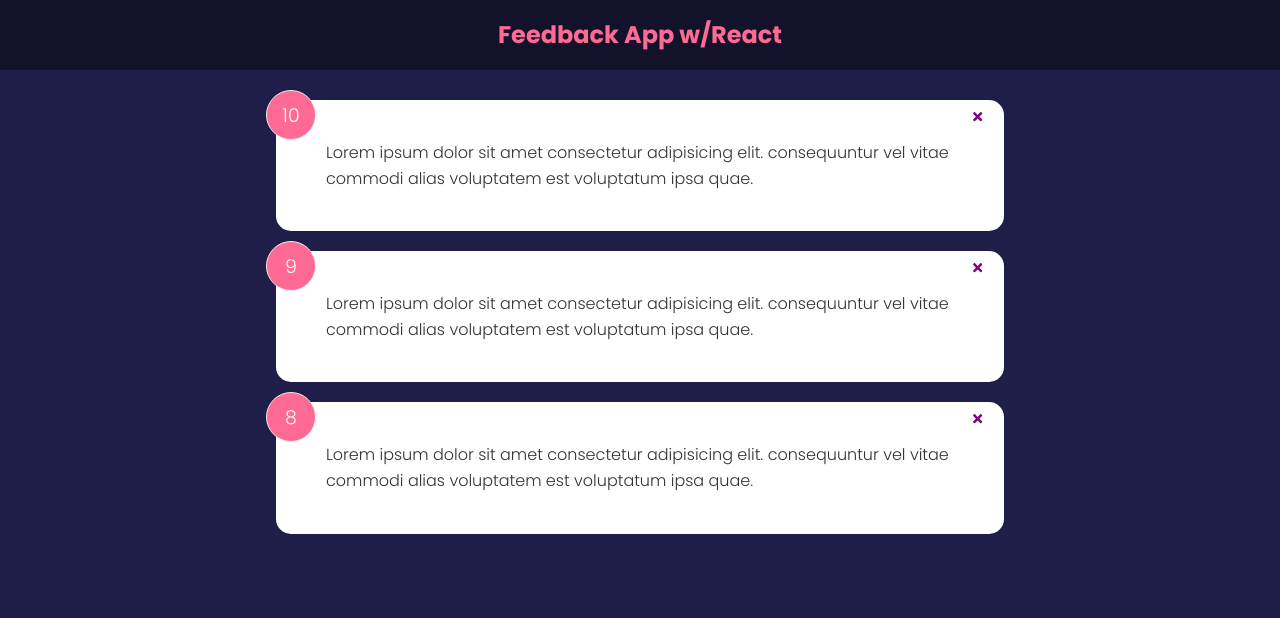
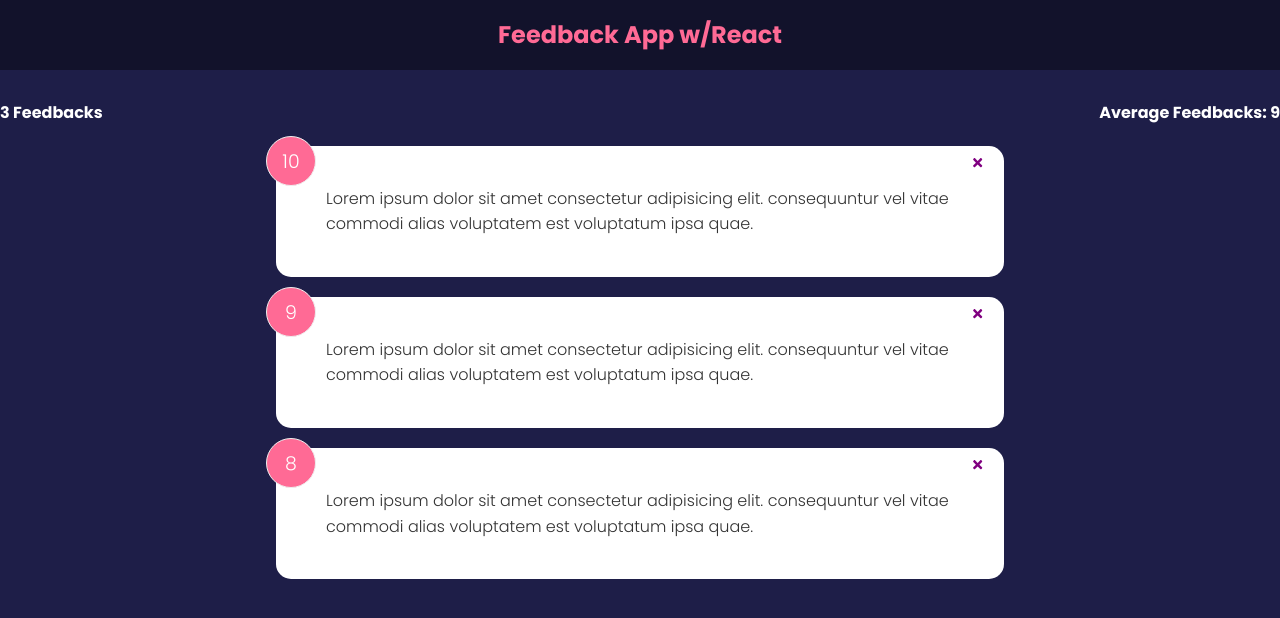
Before and after one commit to sestok/ReactJS_RatingApp-JsonServer, a React (Create React App) app: page / in a window 1280 px wide. Shown: the top 618 px of the page. Built offline with nearby package versions, Linux system fonts and the light colour scheme.

Commit message:
Calculating the Average of Feedbacks

```diff
--- a/src/App.js
+++ b/src/App.js
@@ -1,6 +1,7 @@
 import { useState } from 'react'
 import Header from './components/Header'
 import FeedbackList from './components/FeedbackList'
+import FeedbackStats from './components/FeedbackStats'
 import FeedbackData from './data/FeedbackData'
 
 function App() {
@@ -15,11 +16,11 @@
     return (
     <>
     <Header />
-    <div className='container'>
-    <FeedbackList
-    feedback={feedback}
-    handleDelete={deleteFeedback}
-    />
+    <FeedbackStats feedback={feedback}/>
+       <div className='container'>
+        <FeedbackList
+        feedback={feedback}
+        handleDelete={deleteFeedback}/>
     </div>
     </>
     )
--- /dev/null
+++ b/src/components/FeedbackStats.jsx
@@ -0,0 +1,18 @@
+function FeedbackStats({feedback}) {
+
+    // Calculate Feedbacks Average
+    let average = feedback.reduce((acc, cur) => {
+        return acc + cur.rating
+    }, 0) / feedback.length
+
+    average = average.toFixed(1).replace(/[.,]0$/, '')
+
+  return (
+    <div className='feedback-stats'>
+        <h4>{feedback.length} Feedbacks</h4>
+        <h4>Average Feedbacks: {isNaN(average) ? 0 : average}</h4>
+    </div>
+  )
+}
+
+export default FeedbackStats
```
